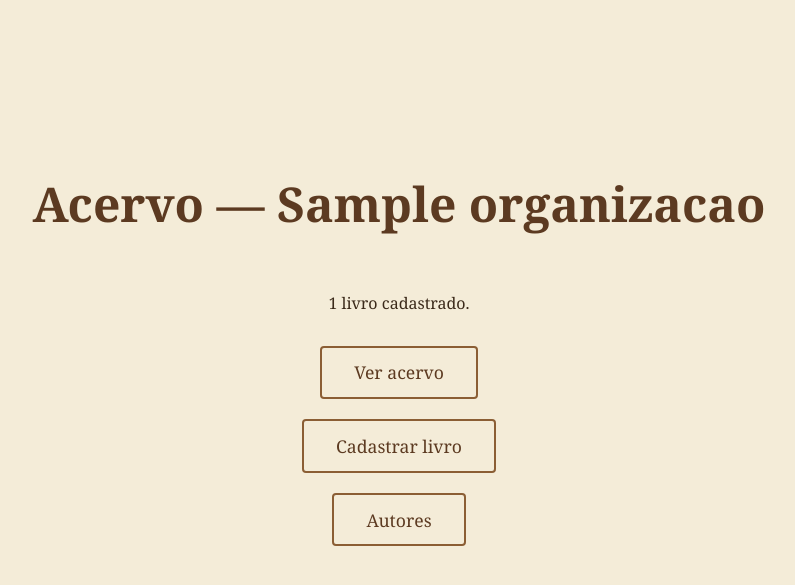
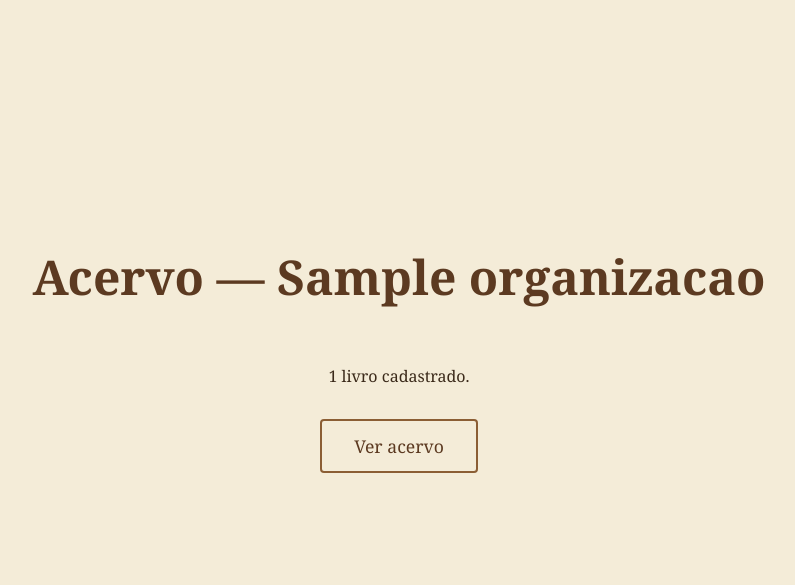
Before and after one commit to solraC09/aula-django, a Django app: page / in a window 1280 px wide. Shown: the part 62-647 px from the top of the page, without its empty margins (241-1036 px from the left). Run offline with Django 5.2, Linux system fonts and the light colour scheme; a user stored in the database is signed in; tables that the repository leaves empty hold one stand-in row (values such as "Sample post").

Commit message:
style: deixa só o botão do acervo na tela inicial

```diff
--- a/acervo/static/css/style.css
+++ b/acervo/static/css/style.css
@@ -262,10 +262,6 @@ tr:hover {
     display: block;
 }
 
-.pagina-inicial .botao-secundario {
-    margin-bottom: 20px;
-}
-
 /* Botões abaixo dos formulários */
 
 .acoes-form {
--- a/acervo/templates/acervo/inicio.html
+++ b/acervo/templates/acervo/inicio.html
@@ -5,7 +5,5 @@
     <h1>Acervo — {{ organizacao.nome }}</h1>
     <p class="resumo">{{ total_livros }} livro{{ total_livros|pluralize }} cadastrado{{ total_livros|pluralize }}.</p>
     <a href="{% url 'lista' %}" class="botao-principal">Ver acervo</a>
-    <a href="{% url 'novo_livro' %}" class="botao-secundario">Cadastrar livro</a>
-    <a href="{% url 'autores' %}" class="botao-secundario">Autores</a>
 </div>
 {% endblock %}
--- a/core/templates/base.html
+++ b/core/templates/base.html
@@ -5,7 +5,7 @@
     <meta charset="UTF-8">
     <meta name="viewport" content="width=device-width, initial-scale=1">
     <title>{% block titulo %}Acervo da Biblioteca{% endblock %}</title>
-    <link rel="stylesheet" href="{% static 'css/style.css' %}?v=3">
+    <link rel="stylesheet" href="{% static 'css/style.css' %}?v=4">
 </head>
 <body>
 
```
